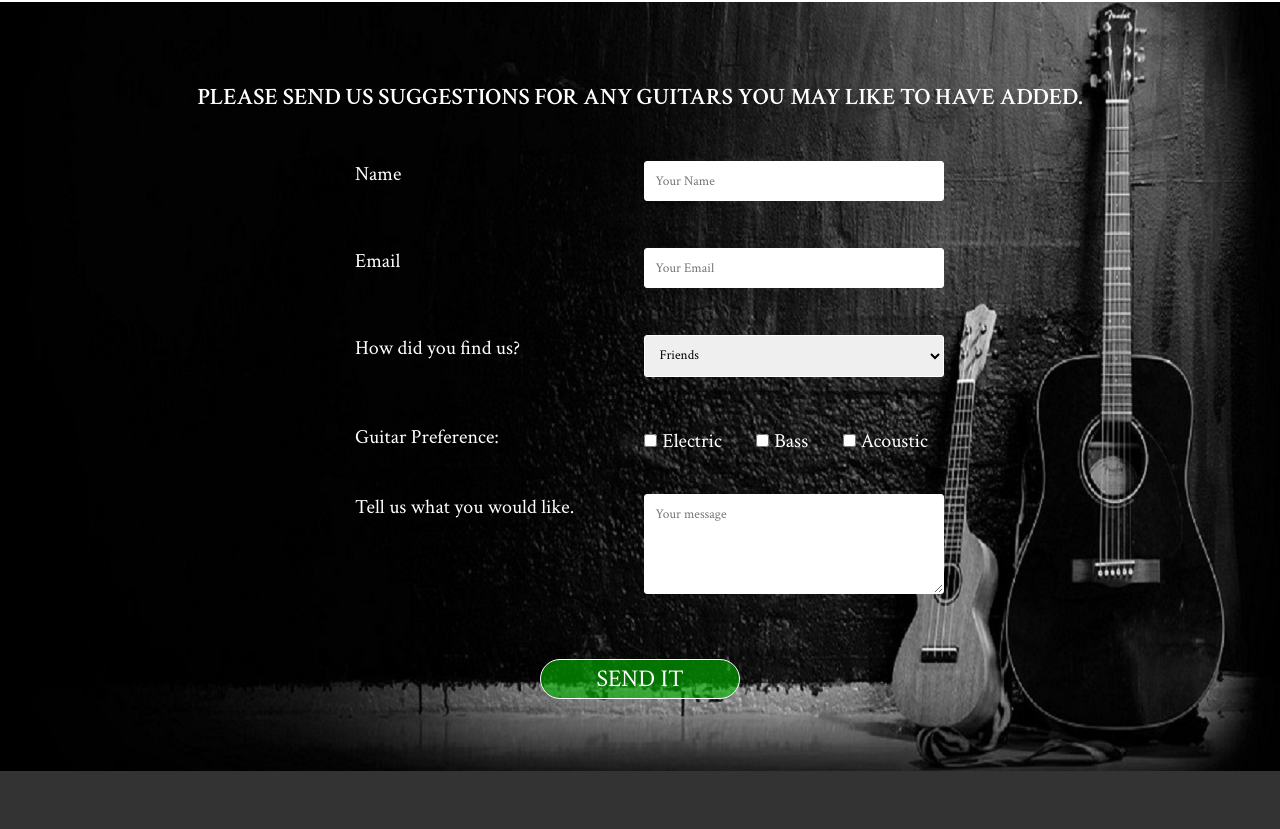
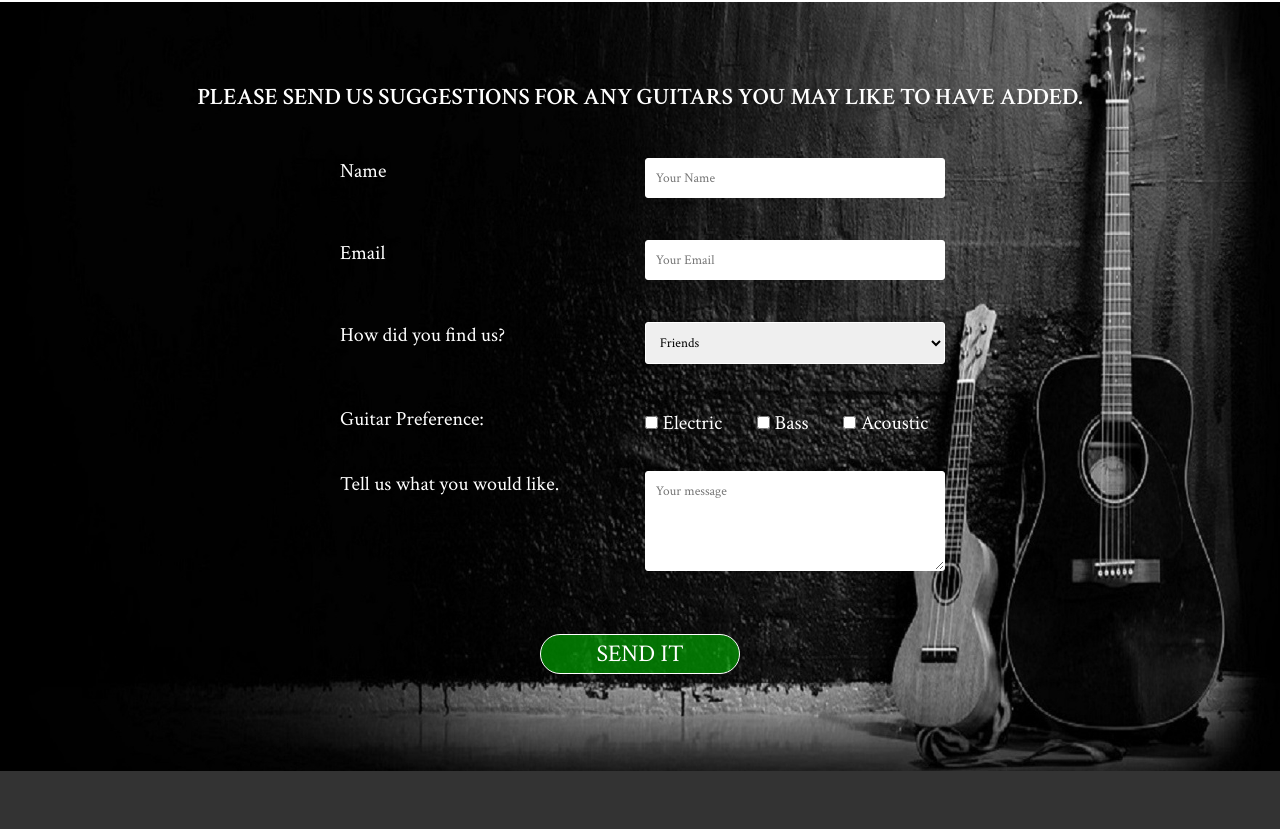
Before and after one commit to jerryvanderweide72/jerryvanderweide72.github.io, a plain HTML site: page index.html in a window 1280 px wide. Shown: the part 2103-2932 px from the top of the page. Drawn offline with Linux system fonts and the light colour scheme.

Commit message:
Worked on form centering

```diff
--- a/index.html
+++ b/index.html
@@ -220,31 +220,30 @@
             <h3>Please send us suggestions for any guitars you may like to have added.</h3>
         </div>
 
-        <div class="row">
         <form method="post" action="#">
             <div class="row  contact-form">
-                    <div class="col span-1-of-3">
+                <div class="col span-1-of-2">
                     <label for="name">Name</label>
                 </div>
-                    <div class="col span-2-of-3">
+                <div class="col span-1-of-2">
                     <input type="text" name="name" id="name" placeholder="Your Name" required>
                 </div>
             </div>
 
             <div class="row  contact-form">
-                    <div class="col span-1-of-3">
+                <div class="col span-1-of-2">
                     <label for="email">Email</label>
                 </div>
-                    <div class="col span-2-of-3">
+                <div class="col span-1-of-2">
                     <input type="email" name="email" id="email" placeholder="Your Email" required>
                 </div>
             </div>
 
             <div class="row  contact-form">
-                    <div class="col span-1-of-3">
+                <div class="col span-1-of-2">
                     <label for="find-us">How did you find us?</label>
                 </div>
-                    <div class="col span-2-of-3">
+                <div class="col span-1-of-2">
                     <select name="find-us" id="find-us">
                         <option value="friends" selected>Friends</option>
                         <option value="search">Search Engine</option>
@@ -255,10 +254,10 @@
             </div>
 
             <div class="row  contact-form">
-                    <div class="col span-1-of-3">
+                <div class="col span-1-of-2">
                     <label for="electric2">Guitar Preference:</label>
                 </div>
-                    <div class="col span-2-of-3">
+                <div class="col span-1-of-2">
                     <input type="checkbox" name="electric2" id="electric2">Electric
                     <input type="checkbox" name="bass" id="bass">Bass
                     <input type="checkbox" name="acoustic" id="acoustic">Acoustic
@@ -266,19 +265,19 @@
             </div>
 
             <div class="row  contact-form">
-                    <div class="col span-1-of-3">
+                <div class="col span-1-of-2">
                     <label for="email">Tell us what you would like.</label>
                 </div>
-                    <div class="col span-2-of-3">
+                <div class="col span-1-of-2">
                     <textarea name="message" placeholder="Your message" required></textarea>
                 </div>
             </div>
 
             <div class="row send-btn">
-                    <a class="btn" href="#">SEND IT</a>
+                <a href="#">SEND IT</a>
             </div>
         </form>
-        </div>
+
     </div>
 
             <footer>
--- a/resources/css/queries.css
+++ b/resources/css/queries.css
@@ -85,7 +85,7 @@
     /*Header and selection*/
 
     header {
-        height: 1000px;
+        height: 1100px;
     }
 
     .choices {
@@ -155,6 +155,12 @@
 
 
     /*Form*/
+
+    form {
+        width: 500px;
+    }
+
+
     input[type = text],
     input[type = email],
     select,
@@ -220,8 +226,8 @@
     /*Form*/
 
     .form-box {
-        background-size: 100% 800px;
-        height: 800px;
+        background-size: 100% 850px;
+        height: 850px;
     }
 
     .form-box h3 {
@@ -230,11 +236,16 @@
         margin-right: auto;
     }
 
+    form {
+        width: 250px;
+    }
+
     .contact-form div {
         margin-left: auto;
         margin-right: auto;
 
     }
+
 
     /*Footer*/
 
--- a/resources/css/style.css
+++ b/resources/css/style.css
@@ -51,8 +51,6 @@ header {
     max-width: 1140px;
     margin: 0 auto;  /*This is the most simplified version. Works the same as "0 auto 0 auto"*/
 }
-
-/**section { padding: 80px 0; }**/
 
 h1 {
     font-size: 200%;
@@ -323,11 +321,6 @@ hr {
 /* ========================================== */
 
 
-.contact-form {
-    margin-left: 25%;
-}
-
-
 .form-box {
     background-image: url(../img/acoustic_background2.jpg);
     background-repeat: no-repeat;
@@ -342,6 +335,16 @@ hr {
     margin-top: 80px;
     margin-bottom: 40px;
 }
+
+
+
+form {
+    width: 600px;
+    margin-left: auto;
+    margin-right: auto;
+    display: block;
+}
+
 
 *:focus { outline: none; } /* Gets rid of the outline when selected */
 
@@ -380,8 +383,6 @@ input[name = acoustic] {
     background-color: rgba(0, 185, 0, 0.6);
     border: 1px solid #fff;
     border-radius: 20px;
-    margin-left: auto;
-    margin-right: auto;
     -webkit-transition: background-color 0.5s;
     -o-transition: background-color 0.5s ;
     transition: background-color 0.5s ;
```
Lines whose indentation alone changed are shown as unchanged.
